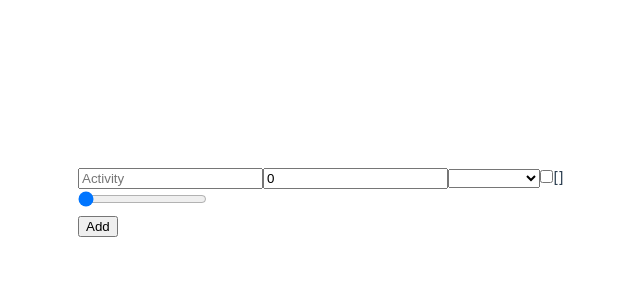
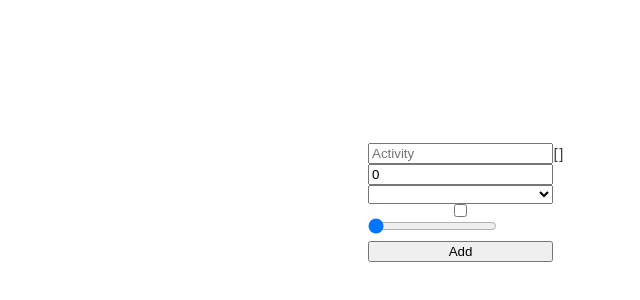
Before and after one commit to NKSL2001/todo-list-vue, a Vue app: page / in a window 1280 px wide. Shown: the part 198-498 px from the top of the page, without its empty margins (87-727 px from the left). Built offline with nearby package versions, Linux system fonts and the light colour scheme; the HTML template or start-up script is replaced by a standard one.

Commit message:
display form vertically

```diff
--- a/src/components/TodoForm.vue
+++ b/src/components/TodoForm.vue
@@ -46,3 +46,10 @@ function handleSubmit() {
   emit('add', formData)
 }
 </script>
+
+<style scoped>
+form {
+  display: flex;
+  flex-direction: column;
+}
+</style>
```
